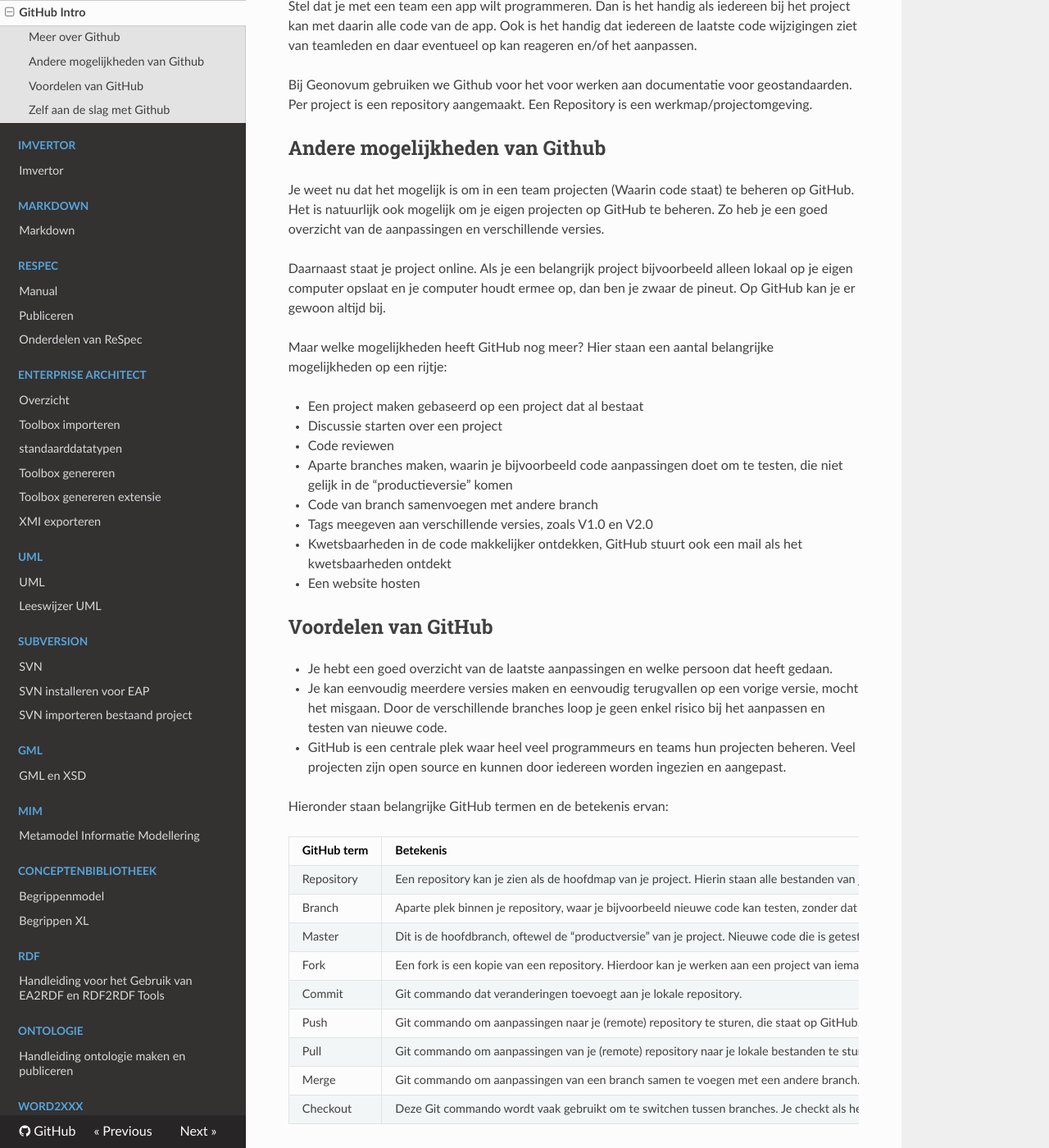
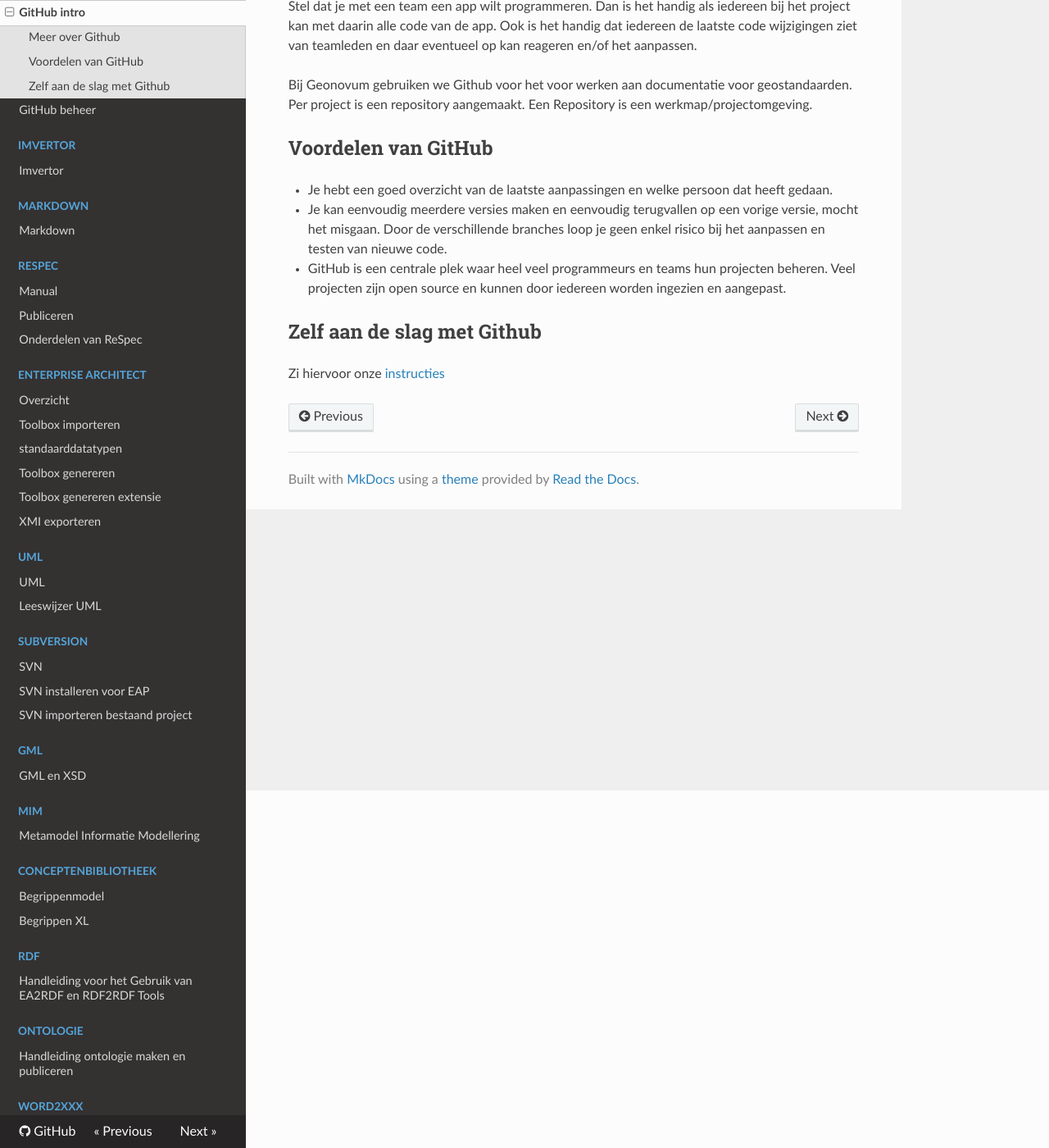
Before and after one commit to Geonovum/handleiding-tooling, an MkDocs documentation site: the page built from docs/GitHub/GitHub-Inleiding.md, in a window 1280 px wide and 1400 px high, scrolled down 436 px. Shown: the whole window at 82% size. Built offline with MkDocs 1.6.1, drawn with Linux system fonts in a browser that asks for light colours; nearby versions of some CDN libraries; some of the changed text lies outside the part shown.

Commit message:
plekje zoeken voor beheer github

```diff
--- a/docs/GitHub/GitHub-Inleiding.md
+++ b/docs/GitHub/GitHub-Inleiding.md
@@ -10,22 +10,7 @@
 
 Bij Geonovum gebruiken we Github voor het voor werken aan documentatie voor geostandaarden. Per project is een repository aangemaakt. Een Repository is een werkmap/projectomgeving.
 
-## Andere mogelijkheden van Github
 
-Je weet nu dat het mogelijk is om in een team projecten (Waarin code staat) te beheren op GitHub. Het is natuurlijk ook mogelijk om je eigen projecten op GitHub te beheren. Zo heb je een goed overzicht van de aanpassingen en verschillende versies.
-
-Daarnaast staat je project online. Als je een belangrijk project bijvoorbeeld alleen lokaal op je eigen computer opslaat en je computer houdt ermee op, dan ben je zwaar de pineut. Op GitHub kan je er gewoon altijd bij.
-
-Maar welke mogelijkheden heeft GitHub nog meer? Hier staan een aantal belangrijke mogelijkheden op een rijtje:
-
-- Een project maken gebaseerd op een project dat al bestaat
-- Discussie starten over een project
-- Code reviewen
-- Aparte branches maken, waarin je bijvoorbeeld code aanpassingen doet  om te testen, die niet gelijk in de “productieversie” komen
-- Code van branch samenvoegen met andere branch
-- Tags meegeven aan verschillende versies, zoals V1.0 en V2.0
-- Kwetsbaarheden in de code makkelijker ontdekken, GitHub stuurt ook een mail als het kwetsbaarheden ontdekt
-- Een website hosten
 
 ## Voordelen van GitHub
 
@@ -34,20 +19,6 @@
 - GitHub is een centrale plek waar heel veel programmeurs en teams hun projecten beheren. Veel projecten zijn open source en kunnen door iedereen worden ingezien en aangepast.
 
 
-Hieronder staan belangrijke GitHub termen en de betekenis ervan:
-
-| GitHub term | Betekenis                                                                                                                                                                                              |
-| ----------- | ------------------------------------------------------------------------------------------------------------------------------------------------------------------------------------------------------ |
-| Repository  | Een repository kan je zien als de hoofdmap van je project. Hierin staan alle bestanden van je project en de historie van wijzigingen die je hebt gedaan.                                               |
-| Branch      | Aparte plek binnen je repository, waar je bijvoorbeeld nieuwe code kan testen, zonder dat te hoeven doen op de 'productversie'.                                                                        |
-| Master      | Dit is de hoofdbranch, oftewel de “productversie” van je project. Nieuwe code die is getest en goedgekeurd, wordt samengevoegd met de Master branch.                                                   |
-| Fork        | Een fork is een kopie van een repository. Hierdoor kan je werken aan een project van iemand anders, zonder het origineel aan te passen.                                                                |
-| Commit      | Git commando dat veranderingen toevoegt aan je lokale repository.                                                                                                                                      |
-| Push        | Git commando om aanpassingen naar je (remote) repository te sturen, die staat op GitHub.                                                                                                               |
-| Pull        | Git commando om aanpassingen van je (remote) repository naar je lokale bestanden te sturen.                                                                                                            |
-| Merge       | Git commando om aanpassingen van een branch samen te voegen met een andere branch. Bijvoorbeeld aanpassingen die getest en goedgekeurd zijn in de “Develop” branch samenvoegen met de “Master” branch. |
-| Checkout    | Deze Git commando wordt vaak gebruikt om te switchen tussen branches. Je checkt als het ware uit bij een branch en gaat aan de slag in een andere branch.                                              |
-
 ## Zelf aan de slag met Github
 
 Zi hiervoor onze [instructies](index.md#installatie-en-inrichting)
--- a/mkdocs.yml
+++ b/mkdocs.yml
@@ -12,7 +12,8 @@
         - 'Verdere documentatie': werkwijze-todo.md
     - GitHub:
         - 'Manual': GitHub/index.md
-        - 'GitHub Intro': GitHub/GitHub-Inleiding.md
+        - 'GitHub intro': GitHub/GitHub-Inleiding.md
+        - 'GitHub beheer' : Github/GitHub-beheer.md
     - Imvertor:
         - Imvertor/index.md
     - Markdown:
```
Also changed, not shown: docs/GitHub/GitHub-beheer.md (added, +28 -0 lines), docs/GitHub/index.md (+0 -37 lines).
